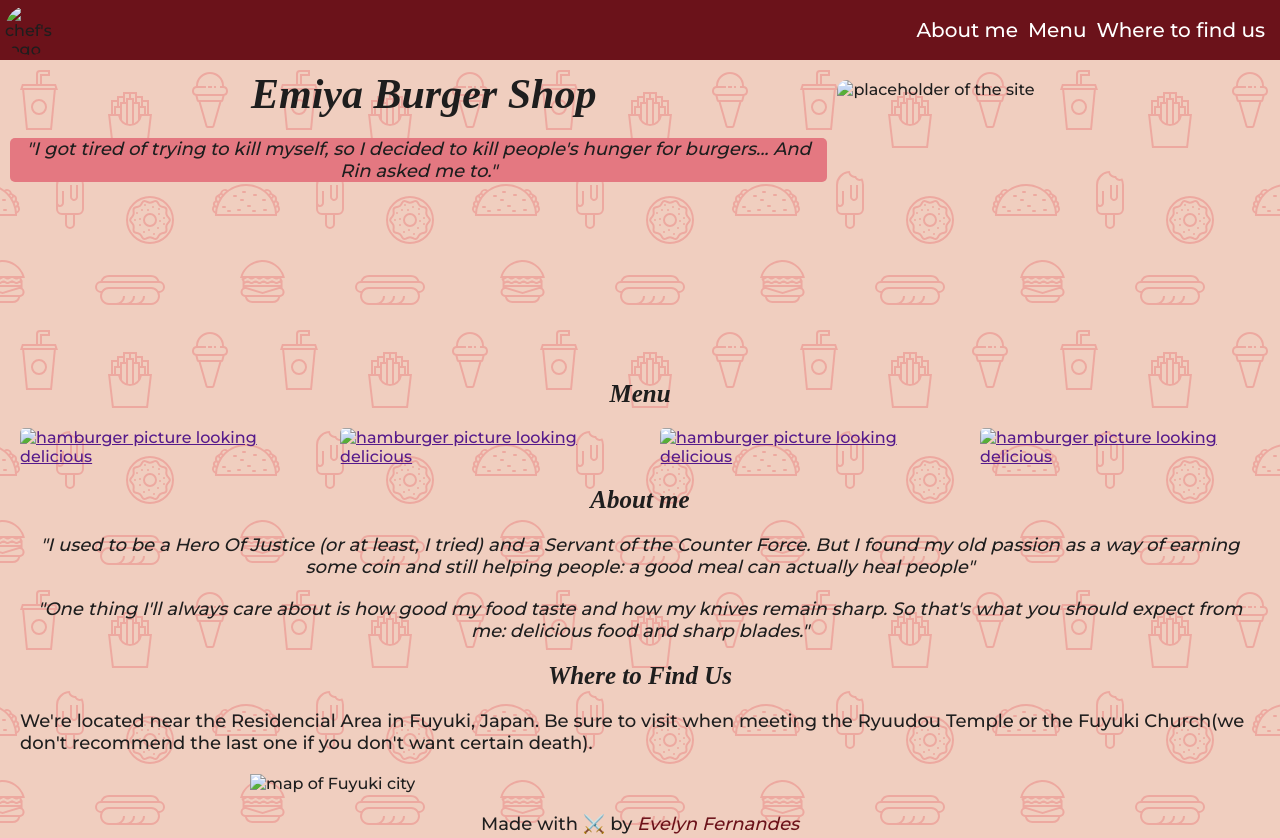
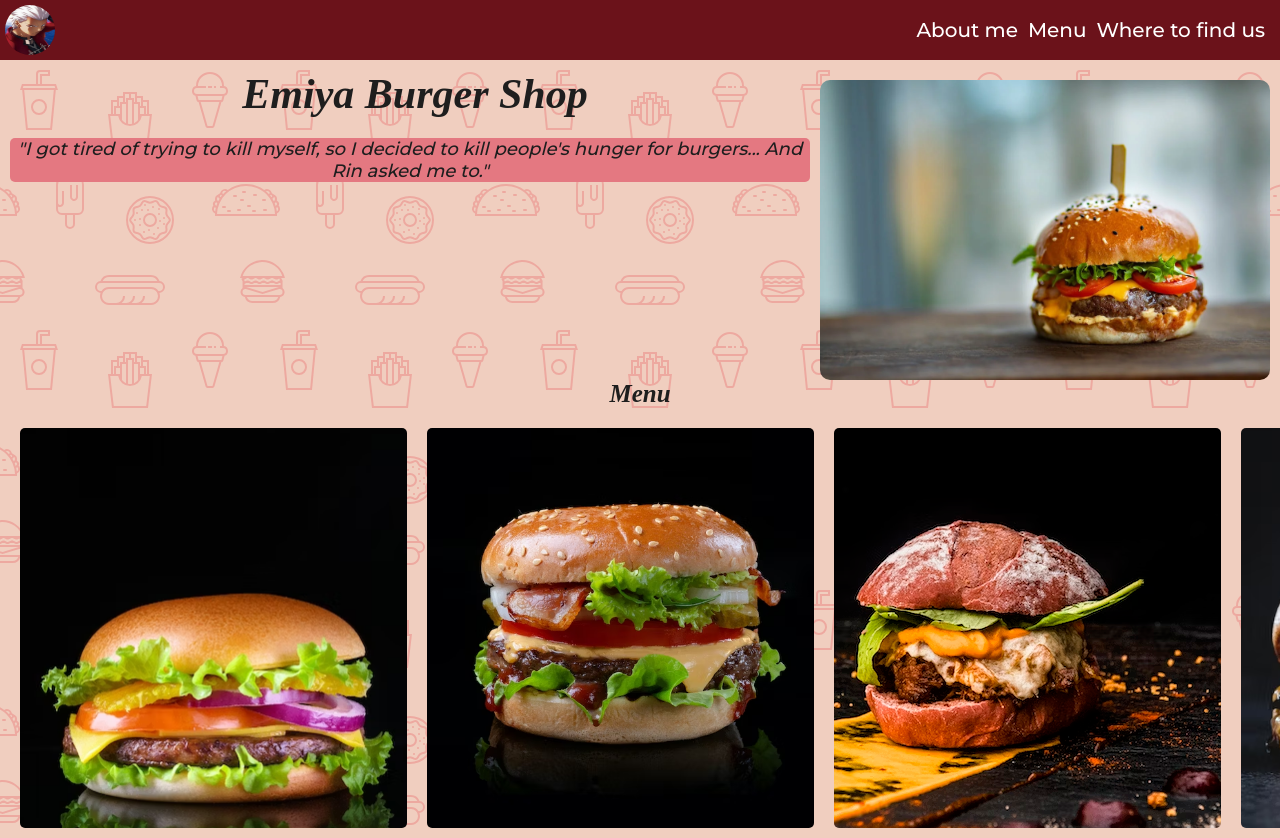
Before and after one commit to yoruwitch/odin-landing-page, a plain HTML site: page index.html in a window 1280 px wide. Shown: the top 838 px of the page. Drawn offline with Linux system fonts and the light colour scheme; the site is published under a folder, as on GitHub Pages, so addresses that start at the root find nothing; a web font is replaced by a local one.

Commit message:
Fix: imgs not working on deployment

```diff
--- a/index.html
+++ b/index.html
@@ -14,7 +14,7 @@
 
 <body>
     <nav>
-        <img class="logo" src="/imgs/emiya_logo.jpg" alt="chef's logo">
+        <img class="logo" src="imgs/emiya_logo.jpg" alt="chef's logo">
         <ul>
             <li><a href="#about-me">About me</a></li>
             <li><a href="#menu">Menu</a></li>
@@ -31,17 +31,17 @@
                         asked me to."</em></p>
             </div>
         </div>
-        <div class="header"><img src="/imgs/burger_header.webp" alt="placeholder of the site"></div>
+        <div class="header"><img src="imgs/burger_header.webp" alt="placeholder of the site"></div>
     </section>
 
     <section id="menu">
         <h2 class="section-title"><em>Menu</em></h2>
         <div class="product-container">
 
-            <div class="product"><a href=""><img src="/imgs/burger2.avif" alt="hamburger picture looking delicious"></a></div>
-            <div class="product"><a href=""><img src="/imgs/burger3.avif" alt="hamburger picture looking delicious"></a></div>
-            <div class="product"><a href=""><img src="/imgs/burger4.avif" alt="hamburger picture looking delicious"></a></div>
-            <div class="product"><a href=""><img src="/imgs/burger5.avif" alt="hamburger picture looking delicious"></a></div>
+            <div class="product"><a href=""><img src="imgs/burger2.avif" alt="hamburger picture looking delicious"></a></div>
+            <div class="product"><a href=""><img src="imgs/burger3.avif" alt="hamburger picture looking delicious"></a></div>
+            <div class="product"><a href=""><img src="imgs/burger4.avif" alt="hamburger picture looking delicious"></a></div>
+            <div class="product"><a href=""><img src="imgs/burger5.avif" alt="hamburger picture looking delicious"></a></div>
         </div>
     </section>
 
@@ -65,7 +65,7 @@
         <p>We're located near the Residencial Area in Fuyuki, Japan. Be sure to visit when meeting the Ryuudou Temple or
             the Fuyuki Church(we don't recommend the last one if you don't want certain death).</p>
 
-        <div><img src="/imgs/map.webp" alt="map of Fuyuki city"></div>
+        <div><img src="imgs/map.webp" alt="map of Fuyuki city"></div>
     </section>
 
     <section>
```
